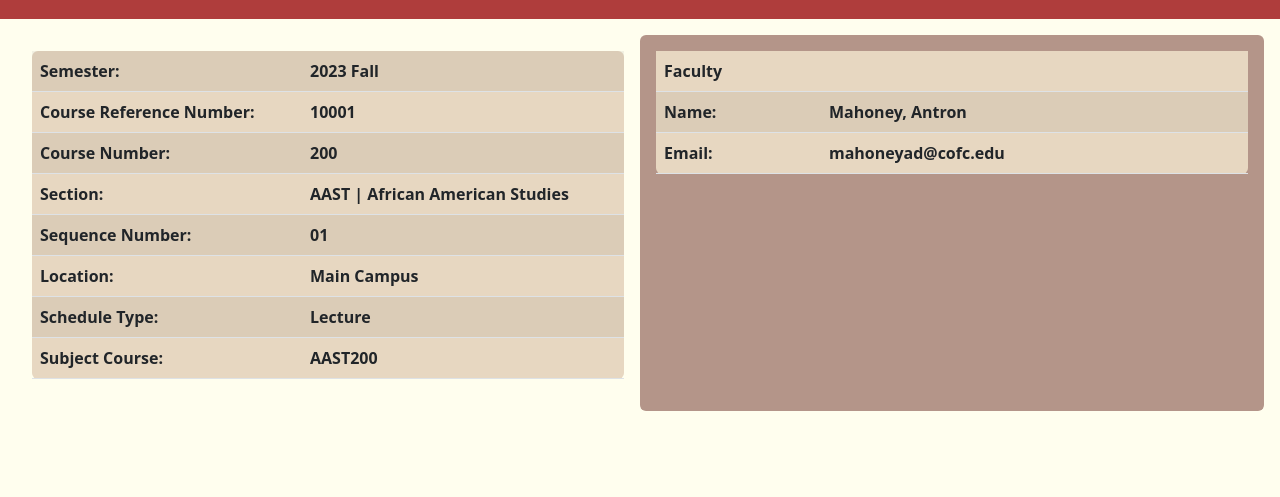
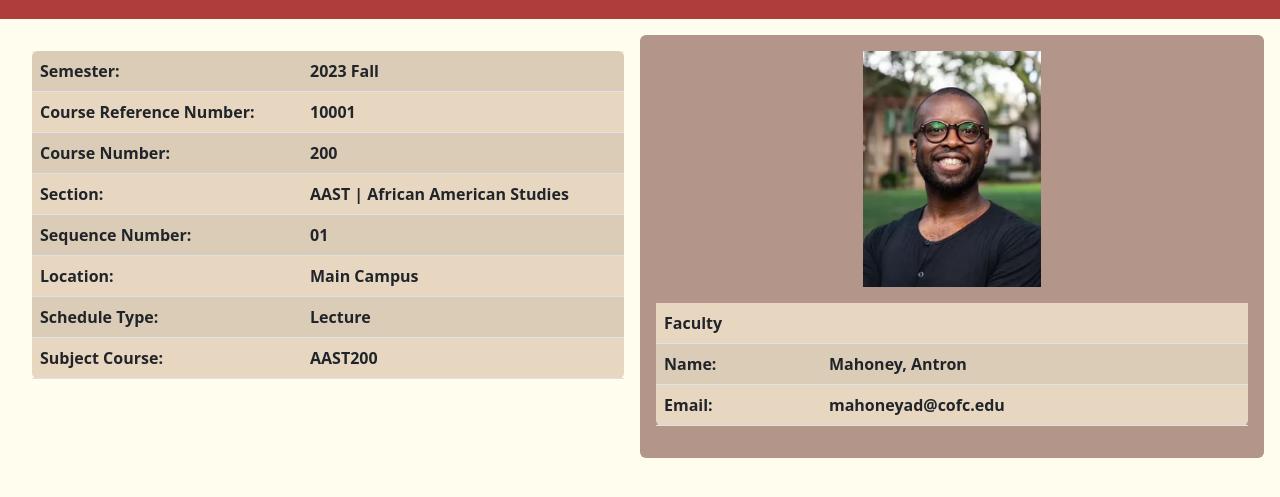
Before and after one commit to anabelle2001/class-registration-assistant, a website: page public/classDetail.html in a window 1280 px wide. Shown: the part 101-598 px from the top of the page. Drawn offline with nearby package versions, Linux system fonts and the light colour scheme.

Commit message:
added image

```diff
--- a/public/classDetail.html
+++ b/public/classDetail.html
@@ -65,7 +65,12 @@
         </table>
     </div>
 
+
+
+
+
     <div class="col p-3 bg-mid rounded">
+        <img src="img/mahoneyA.jpg" alt="Mahoney, Antron" class="center pb-3">
 
         <table class="table table-striped rounded bg-main">
             <thead class="bg-main">
--- a/public/style/sectionList.css
+++ b/public/style/sectionList.css
@@ -6,6 +6,14 @@
 h1 {
     text-align: center;
 }
+
+/* Center image */
+.center {
+    display: block;
+    margin-left: auto;
+    margin-right: auto;
+    width: 30%;
+  }
 
 /* Background Colors */
 .bg-main {
```
